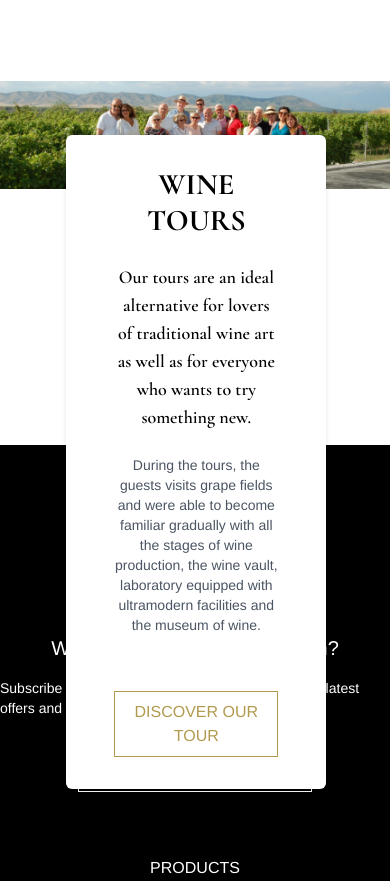
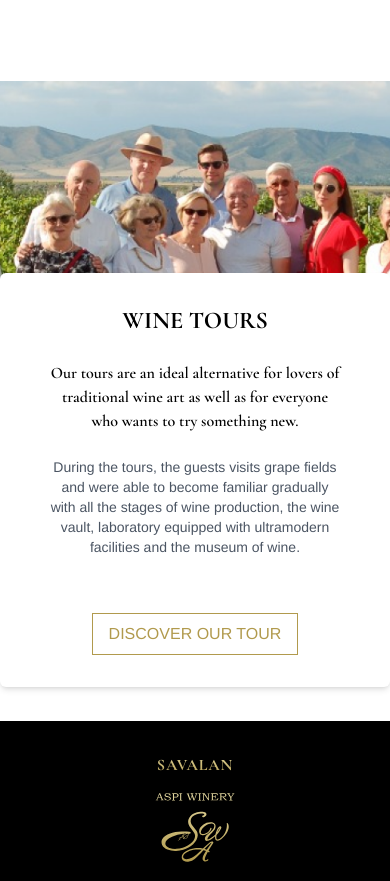
Before and after one commit to Ahm3tJ4f/savalan-demo, a website: page public/index.html in a window 390 px wide. Shown: the part 3548-4429 px from the top of the page. Drawn offline with nearby package versions, Linux system fonts and the light colour scheme.

Commit message:
fix Tours section responsivness

```diff
--- a/public/index.html
+++ b/public/index.html
@@ -270,23 +270,27 @@
     <!-- Tours Section -->
     <section class="relative ">
         <!-- Tours Background -->
-        <img src="./img/tours.png" class="mx-auto w-fit" alt="Tours people">
+        <img src="./img/tours.png" class="object-cover mx-auto w-full h-96 md:h-auto" alt="Tours people">
         <div
-            class="container shadow-md absolute left-[17%] top-2/4 py-8 px-12 rounded-md space-y-6 w-2/3 text-center bg-white">
-            <h2 class="text-3xl font-bold text-black uppercase font-CormorantGaramond">Wine Tours</h2>
-            <p class="text-lg font-semibold font-CormorantGaramond">Our tours are an ideal alternative for lovers of
+            class="container shadow-md absolute md:left-[17%]  top-2/4 py-8 px-12 rounded-md space-y-6 md:w-2/3 text-center bg-white">
+            <h2 class="text-2xl font-bold text-black uppercase md:text-3xl font-CormorantGaramond">Wine Tours</h2>
+            <p class="font-semibold md:text-lg font-CormorantGaramond">Our tours are an ideal alternative for
+                lovers of
                 traditional
                 wine art as
                 well as for everyone who wants
                 to try something new.</p>
-            <p class="pb-8 text-sm text-gray-600">During the tours, the guests visits grape fields and were able to
+            <p class="pb-8 text-sm text-gray-600">During the tours, the guests visits grape fields and were
+                able to
                 become
                 familiar
                 gradually with
                 all the
                 stages of wine production, the wine vault, laboratory equipped with ultramodern facilities and the
                 museum of wine.</p>
-            <button class="border text-base border-[#B19A4D] px-4 py-2 uppercase text-[#B19A4D]">discover our
+            <button
+                class="border md:text-base hover:bg-[#B19A4D] hover:text-black hover:font-bold transition-all border-[#B19A4D] px-4 py-2 uppercase text-[#B19A4D]">discover
+                our
                 tour</button>
         </div>
     </section>
```
Also changed, not shown: public/styles/output.css.
